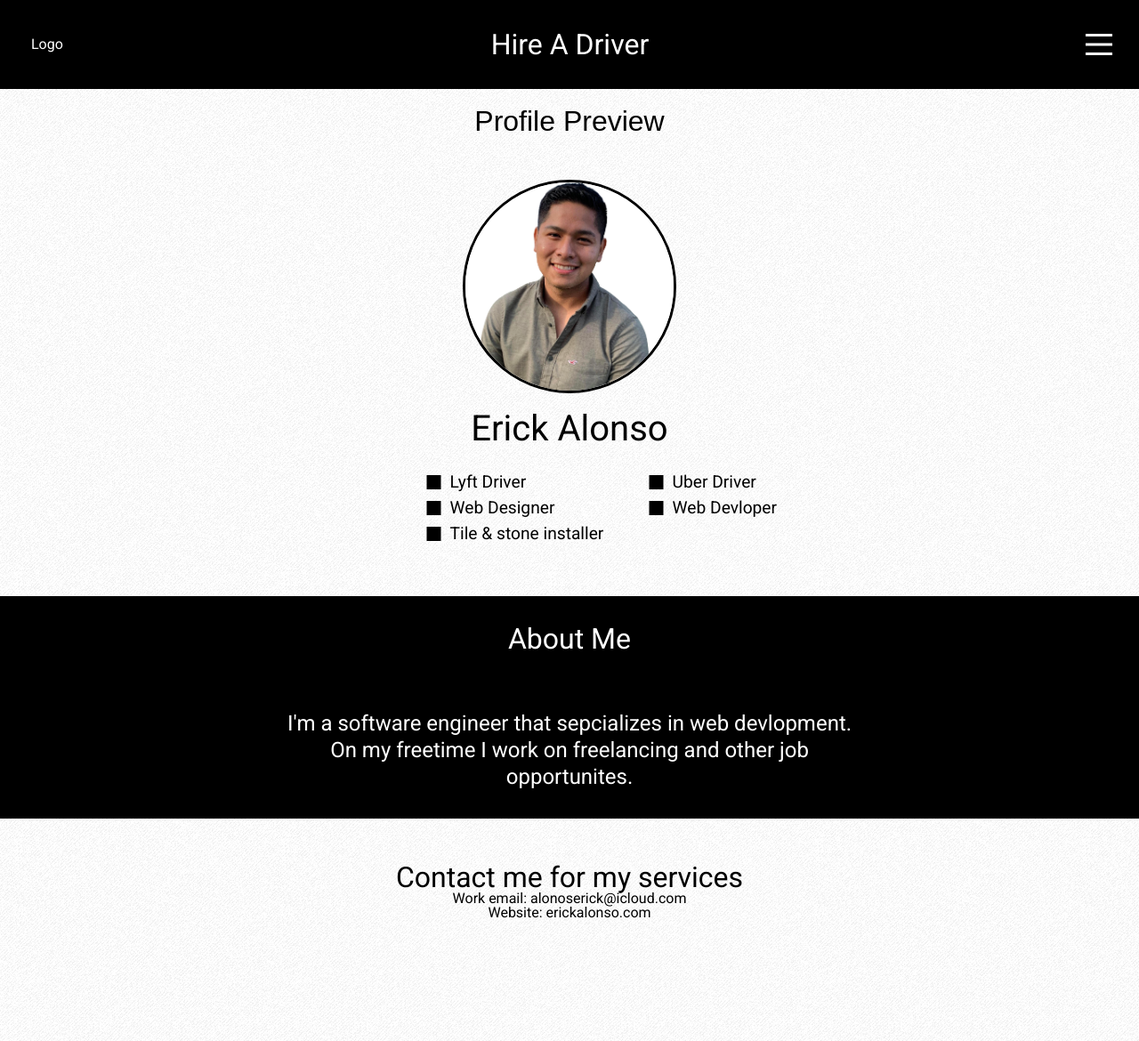
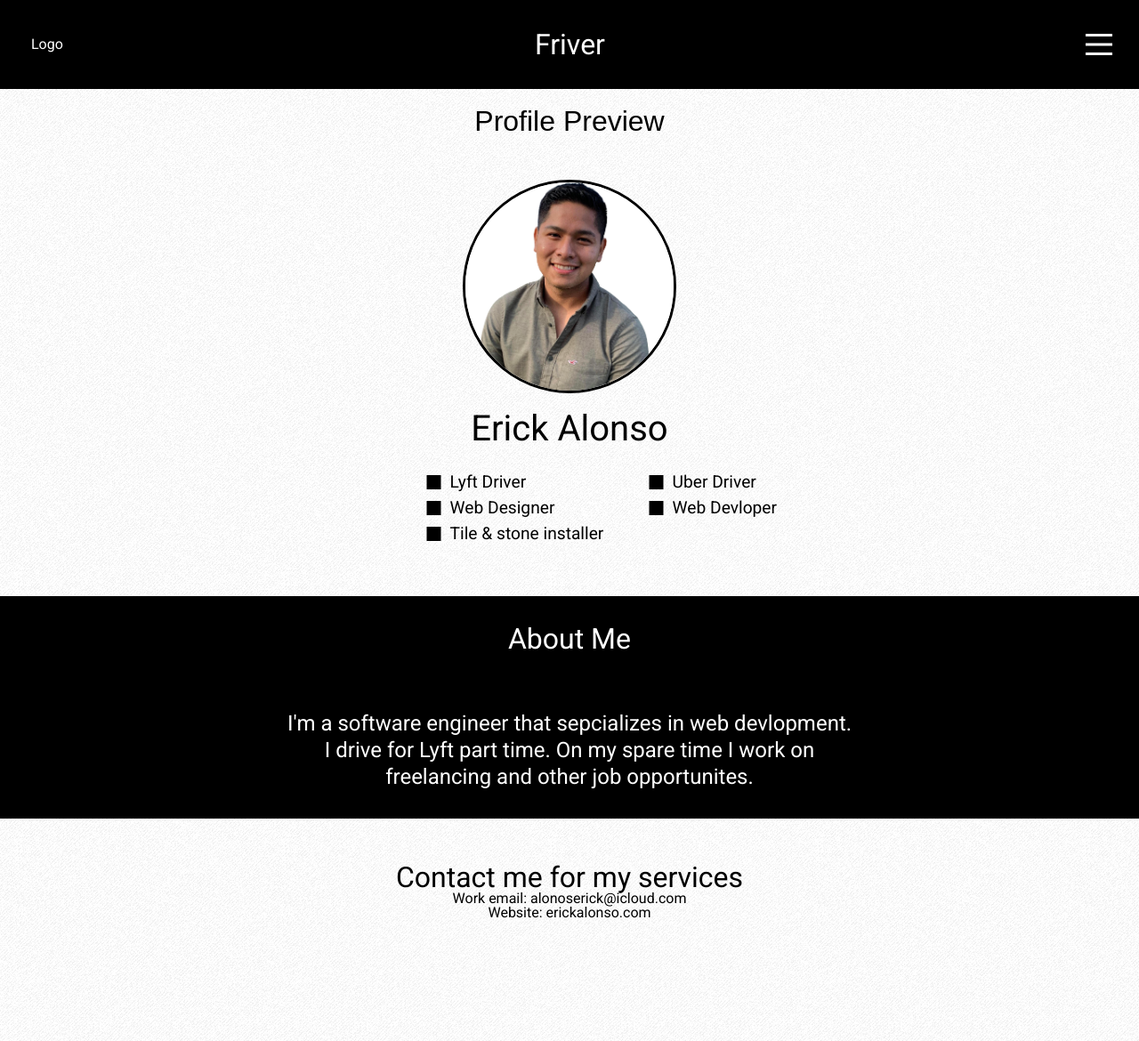
Before and after one commit to Erick512/100-hr-Project, a plain HTML site: page profilePreview.html in a window 1280 px wide. Shown: the whole page at 89% size. Drawn offline with Linux system fonts and the light colour scheme.

Commit message:
updated edited lines

```diff
--- a/profilePreview.html
+++ b/profilePreview.html
@@ -28,7 +28,7 @@
         <nav>
             <div>
             <i>Logo</i>
-            <h2>Hire A Driver</h2>
+            <h2>Friver</h2>
             <button class="menu"  aria-label="Main Menu">
                 <svg width="100" height="100" viewBox="0 0 100 100">
                   <path class="line line1" d="M 20,29.000046 H 80.000231 C 80.000231,29.000046 94.498839,28.817352 94.532987,66.711331 94.543142,77.980673 90.966081,81.670246 85.259173,81.668997 79.552261,81.667751 75.000211,74.999942 75.000211,74.999942 L 25.000021,25.000058" />
@@ -74,7 +74,7 @@
         <section class="aboutMe">
             <h2>About Me</h2>
 
-            <p>I'm a software engineer that sepcializes in web devlopment. On my freetime I work on freelancing and other job opportunites.</p>
+            <p>I'm a software engineer that sepcializes in web devlopment. I drive for Lyft part time. On my spare time I work on freelancing and other job opportunites.</p>
         </section>
 
         <section class="contact">
```
Also changed, not shown: js/qrApi.js (line endings or trailing spaces).
